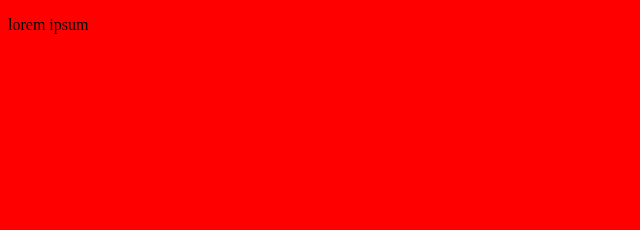
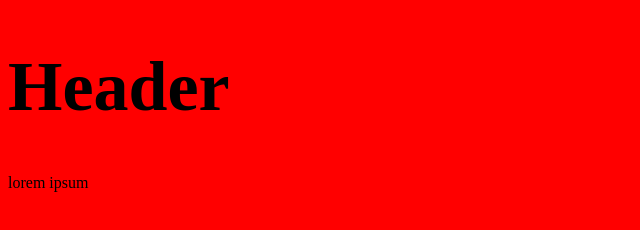
Before and after one commit to Winexcel/Kupalniki, a plain HTML site: page index.html in a window 1280 px wide. Shown: the whole page, without its empty margins (0-640 px from the left). Drawn offline with Linux system fonts and the light colour scheme.

```diff
--- a/css/style.css
+++ b/css/style.css
@@ -1,3 +1,7 @@
 body {
 	background: red;
 }
+
+h1 {
+	font-size: 70px;
+}
--- a/index.html
+++ b/index.html
@@ -8,6 +8,7 @@
 </head>
 
 <body>
+<h1>Header</h1>
 <p>lorem ipsum</p>
 
 </body>
```
